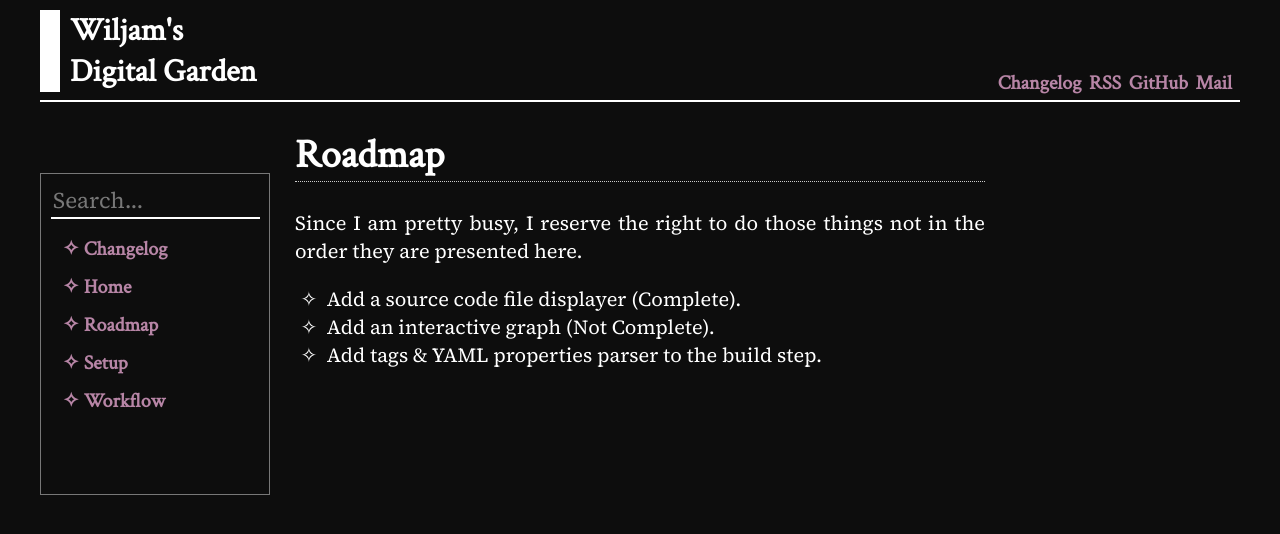
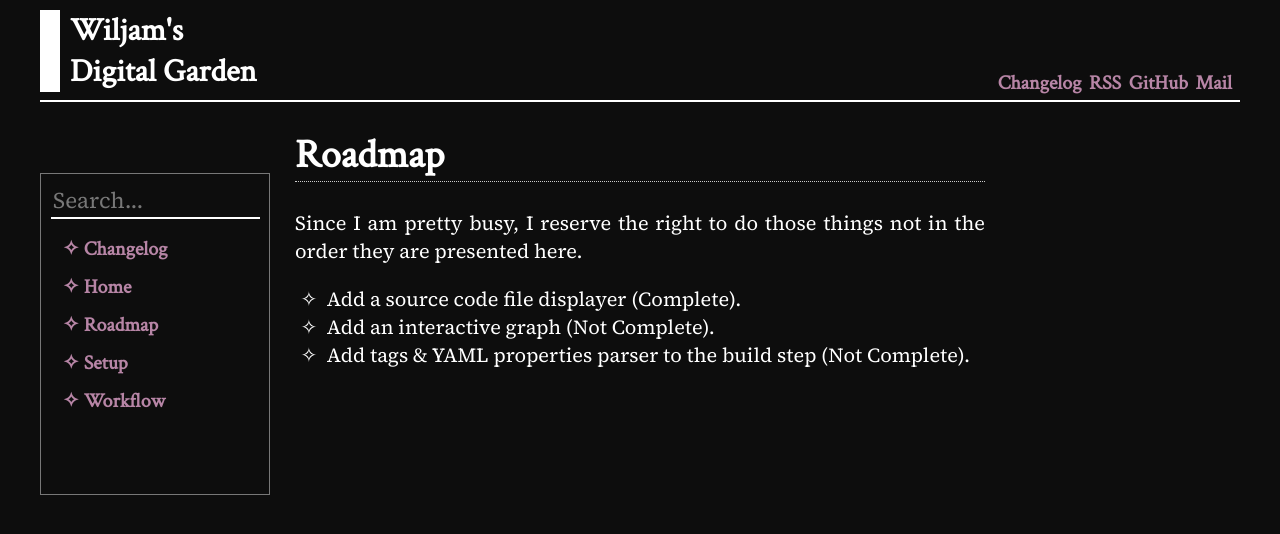
Before and after one commit to wiljam144/digital-garden, a plain HTML site: page roadmap.html in a window 1280 px wide. Drawn offline with Linux system fonts and the light colour scheme.

Commit message:
Deploying to gh-pages from @ wiljam144/digital-garden@18acf848298b0051b4572834319a6d5527c8b04c 🚀

```diff
--- a/roadmap.html
+++ b/roadmap.html
@@ -48,7 +48,7 @@ they are presented here.</p>
 <ul>
 <li>Add a source code file displayer (Complete).</li>
 <li>Add an interactive graph (Not Complete).</li>
-<li>Add tags & YAML properties parser to the build step.</li>
+<li>Add tags & YAML properties parser to the build step (Not Complete).</li>
 </ul>
 
         </div>
```
